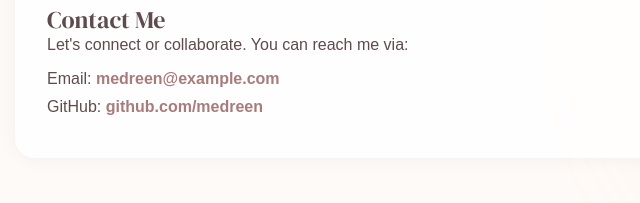
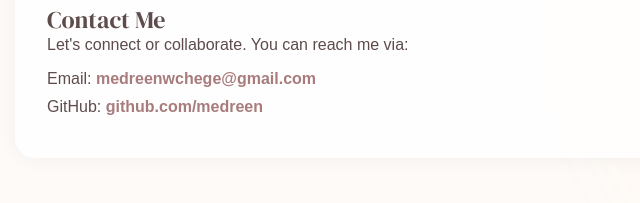
Before and after one commit to medreen/html-css-portfolio, a plain HTML site: page Portfolio/index.html in a window 1280 px wide. Shown: the part 501-704 px from the top of the page, 225-865 px from the left. Drawn offline with nearby package versions, Linux system fonts and the light colour scheme.

Commit message:
add html

```diff
--- a/Portfolio/index.html
+++ b/Portfolio/index.html
@@ -42,7 +42,7 @@
       <h2>Contact Me</h2>
       <p>Let's connect or collaborate. You can reach me via:</p>
       <ul>
-        <li>Email: <a href="mailto:medreen@example.com">medreen@example.com</a></li>
+        <li>Email: <a href="mailto:medreenwchege@gmail.com">medreenwchege@gmail.com</a></li>
         <li>GitHub: <a href="https://github.com/medreen" target="_blank">github.com/medreen</a></li>
       </ul>
     </section>
```
